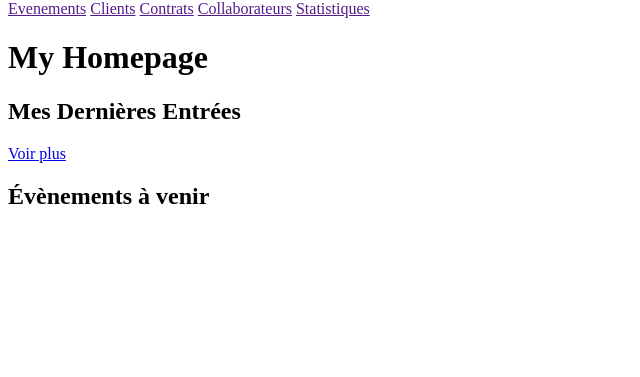
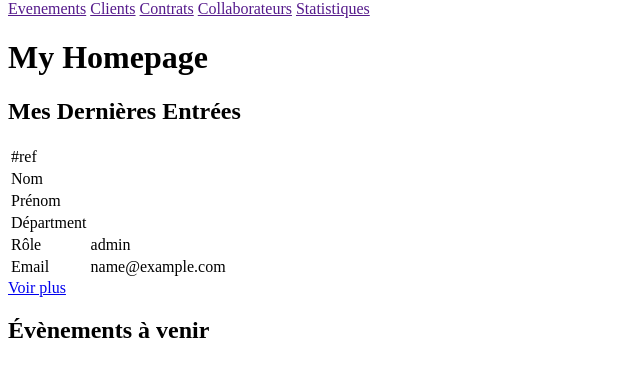
Before and after one commit to lisa367/Epic_Events_Django, a Django app: page /employee/homepage in a window 1280 px wide. Shown: the part 26-403 px from the top of the page, without its empty margins (0-640 px from the left). Run offline with Django 3.2, Linux system fonts and the light colour scheme; the visitor is signed in with stand-in values (Sample User, id 1); data comes from the database, SQL or seed files in the repository.

Commit message:
updated homepage template

```diff
--- a/epic_events/employee/templates/employee/employee_homepage.html
+++ b/epic_events/employee/templates/employee/employee_homepage.html
@@ -8,20 +8,37 @@
 <h1>My Homepage</h1>
 
 
-    <h2>Mes Dernières Entrées</h2>
+<h2>Mes Dernières Entrées</h2>
 
-    <table class="custom-data"></table>
-        {% for tuple in employee_data %}
-        <tr>
-            {% for val in tuple %}
-            <td>{{ val|title }}</td>
-            {% endfor %}
-        </tr>
-        {% endfor %}
-        <tr>
-            <td><a href="{% url url_1 %}">Voir plus</a></td>
-        </tr>
-    </table>
+<table class="custom-data">
+    {% for x in employee %}
+    <tr>
+        <td>#ref</td>
+        <td>{{ x.employee_ref }}</td>
+    </tr>
+    <tr>
+        <td>Nom</td>
+        <td>{{ x.nom }}</td>
+    </tr>
+    <tr>
+        <td>Prénom</td>
+        <td>{{ x.prenom }}</td>
+    </tr>
+    <tr>
+        <td>Départment</td>
+        <td>{{ x.departement }}</td>
+    </tr>
+    <tr>
+        <td>Rôle</td>
+        <td>{{ x.role }}</td>
+    </tr>
+    <tr>
+        <td>Email</td>
+        <td>{{ x.email }}</td>
+    </tr>
+    {% endfor %}
+</table>
+<a href="{% url url_1 %}">Voir plus</a>
 
 
 </section>
```
